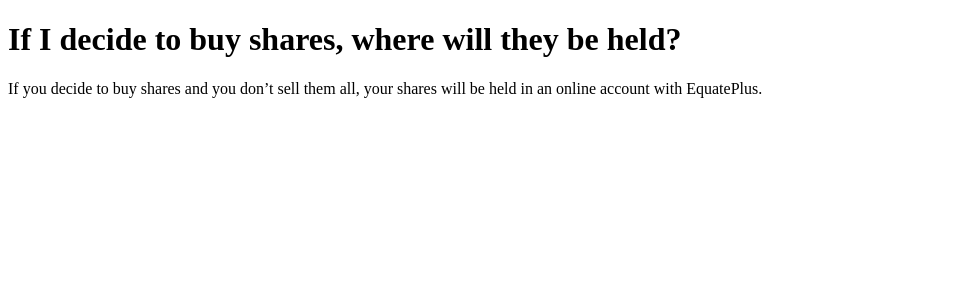
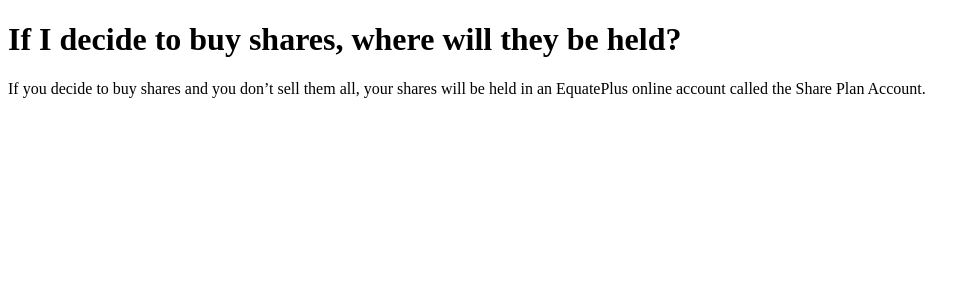
Before and after one commit to Spydr-Digital/nw-sharesave-support-poland, a Next.js app: page /maturity/where-are-shares-held in a window 1280 px wide. Shown: the top 300 px of the page, without its empty margins (0-980 px from the left). Built offline with nearby package versions, Linux system fonts and the light colour scheme.

Commit message:
TW - poland amends.

```diff
--- a/pages/maturity/where-are-shares-held.mdx
+++ b/pages/maturity/where-are-shares-held.mdx
@@ -1,3 +1,3 @@
 # If I decide to buy shares, where will they be held?
 
-If you decide to buy shares and you don’t sell them all, your shares will be held in an online account with EquatePlus.
+If you decide to buy shares and you don’t sell them all, your shares will be held in an EquatePlus online account called the Share Plan Account.
```
